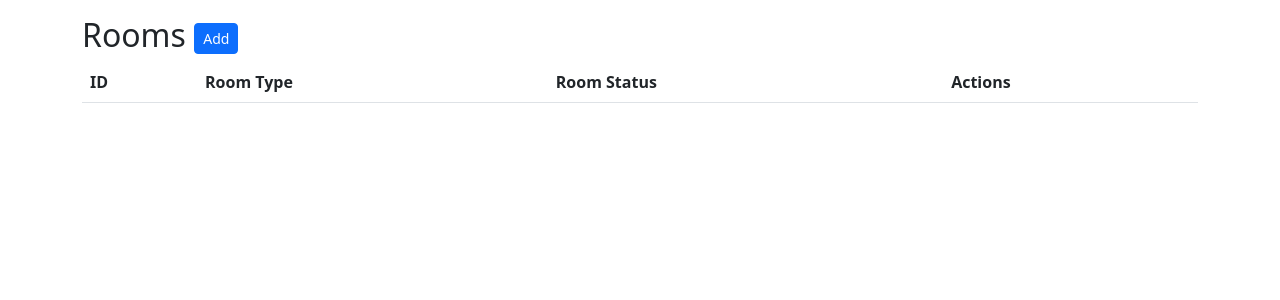
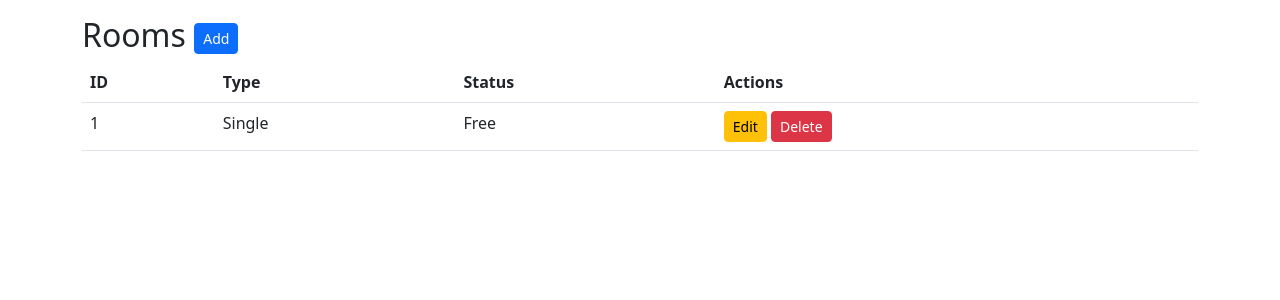
Before and after one commit to V014/kumbale-lodge, a Flask app: page /rooms in a window 1280 px wide. Shown: the part 56-356 px from the top of the page. Run offline with Flask 3, Linux system fonts and the light colour scheme; tables that the repository leaves empty hold one stand-in row (values such as "Sample post"); lists and menus that the app fills with data are empty; parts of the project's set-up code (start-up, migrations or seed data) failed here and were passed over.

Commit message:
updated list.html for rooms

```diff
--- a/templates/rooms/list.html
+++ b/templates/rooms/list.html
@@ -2,17 +2,19 @@
 {% block content %}
 <h2>Rooms <a href="{{ url_for('room_add') }}" class="btn btn-primary btn-sm">Add</a></h2>
 <table class="table">
-    <thead><tr><th>ID</th><th>Room Type</th><th>Room Status</th><th>Actions</th></tr></thead>
+  <thead>
+    <tr><th>ID</th><th>Type</th><th>Status</th><th>Actions</th></tr>
+  </thead>
   <tbody>
-      {% for r in room %}
+    {% for r in rooms %}
     <tr>
       <td>{{ r.id }}</td>
       <td>{{ r.room_type }}</td>
       <td>{{ r.room_status }}</td>
       <td>
-            <a href="{{ url_for('room_edit', id=r.id) }}" class="btn btn-sm btn-outline-secondary">Edit</a>
-            <form action="{{ url_for('room_delete', id=r.id) }}" method="post" style="display:inline">
-              <button class="btn btn-sm btn-danger" onclick="return confirm('Delete?')">Delete</button>
+        <a href="{{ url_for('room_edit', id=r.id) }}" class="btn btn-sm btn-warning">Edit</a>
+        <form method="post" action="{{ url_for('room_delete', id=r.id) }}" style="display:inline;">
+          <button class="btn btn-sm btn-danger" onclick="return confirm('Delete room?')">Delete</button>
         </form>
       </td>
     </tr>
```
Lines whose indentation alone changed are shown as unchanged.
